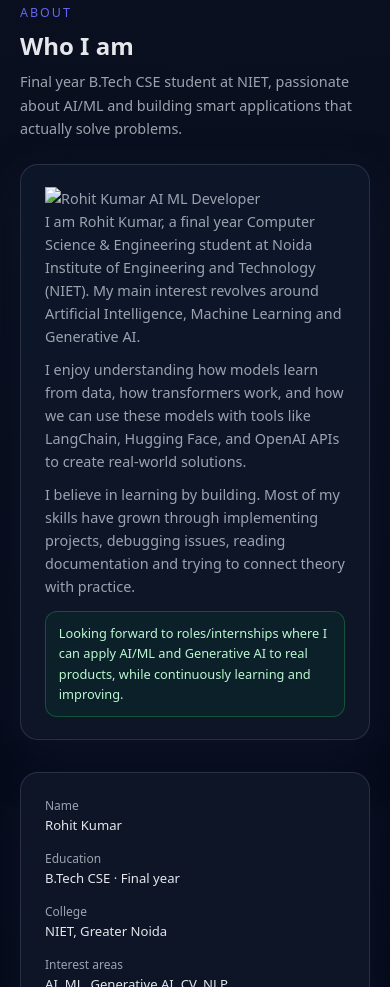
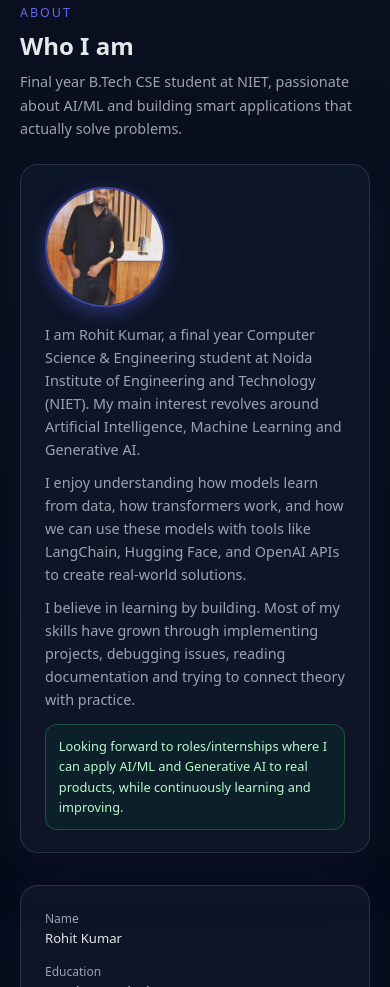
Before and after one commit to Rohit916214/rohitkumar.github.io, a plain HTML site: page index.html in a window 390 px wide. Shown: the part 1341-2328 px from the top of the page. Drawn offline with Linux system fonts and the light colour scheme.

Commit message:
Add profile image styles and responsive design
Added CSS styles for profile image with responsive adjustments.

```diff
--- a/index.html
+++ b/index.html
@@ -783,6 +783,28 @@
       color: #e5e7eb;
     }
 
+
+    /* Profile Image style */
+    .about-profile-img {
+      width: 130px;
+      height: 130px;
+      border-radius: 50%;
+      object-fit: cover;
+      display: block;
+      margin-bottom: 1rem;
+      border: 2px solid rgba(99, 102, 241, 0.6);
+      box-shadow: 0 6px 18px rgba(99, 102, 241, 0.35);
+    }
+
+        @media (max-width: 600px) {
+      .about-profile-img {
+        width: 120px;
+        height: 120px;
+      }
+    }
+
+
+
     /* Responsive */
     @media (max-width: 900px) {
       .hero-grid,
@@ -805,6 +827,8 @@
         grid-template-columns: repeat(2, minmax(0, 1fr));
       }
     }
+
+
 
     @media (max-width: 720px) {
       .hero {
@@ -998,7 +1022,7 @@
 
               <!-- Profile Image -->
               <img
-                src=""
+                src="Rohit Profile Photo.jpg"
                 alt="Rohit Kumar AI ML Developer"
                 class="about-profile-img"
               />
```
